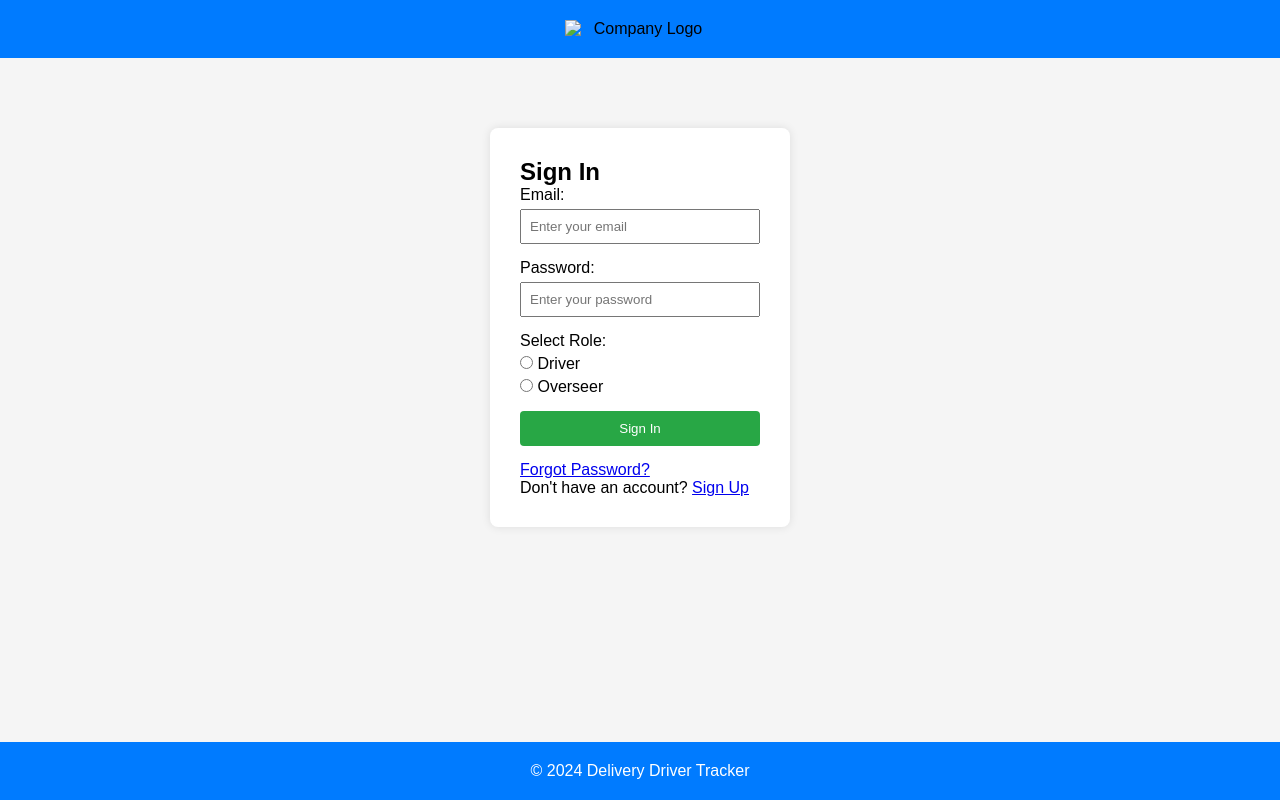
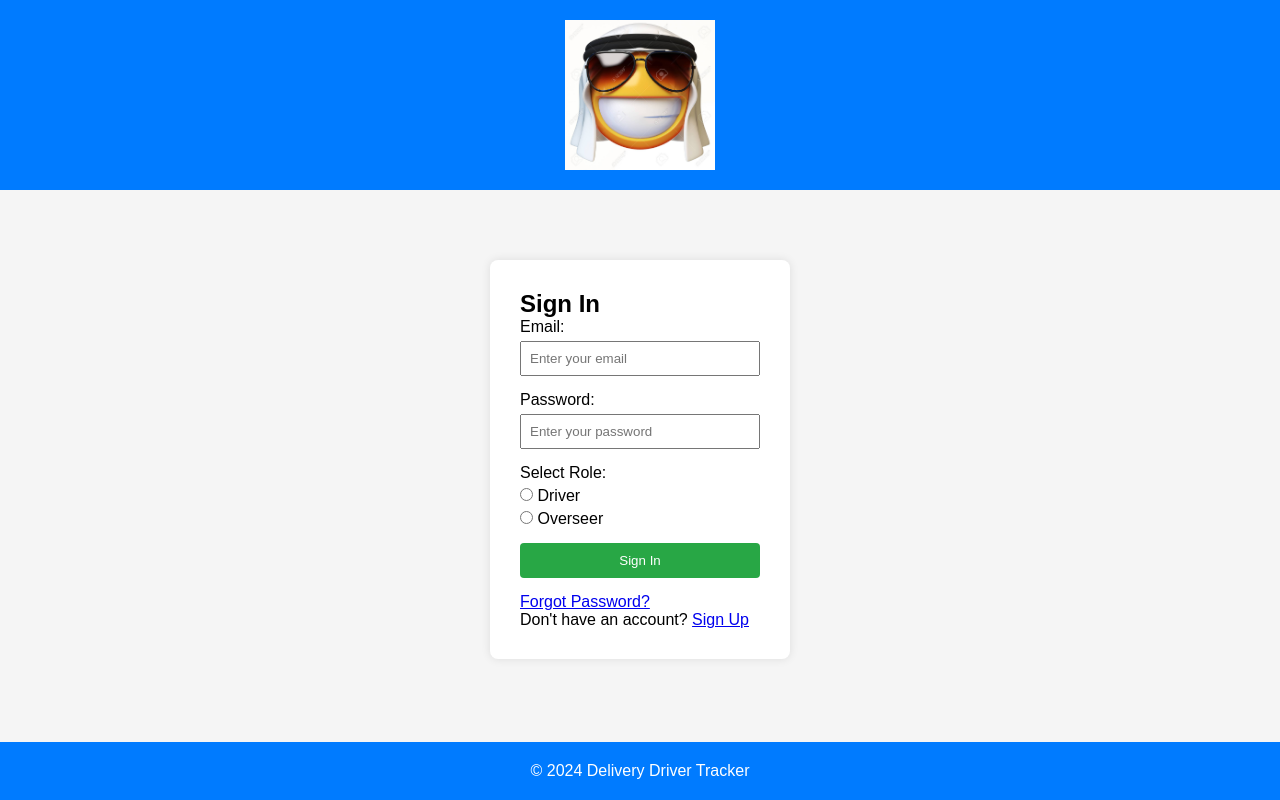
Before and after one commit to mayman20/Delivery-Tracker, a plain HTML site: page index.html in a window 1280 px wide. Drawn offline with Linux system fonts and the light colour scheme.

Commit message:
updated logo

```diff
--- a/index.html
+++ b/index.html
@@ -9,7 +9,7 @@
 </head>
 <body id="index-page">
   <header>
-    <img src="assets/logo.png" alt="Company Logo" id="logo">
+    <img src="assets/images/logo.png" alt="Company Logo" id="logo">
     <!-- Optional: Add navigation links or other header content -->
   </header>
 
```
